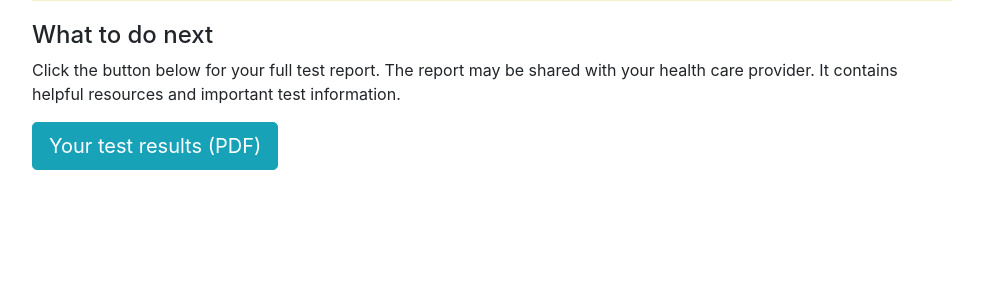
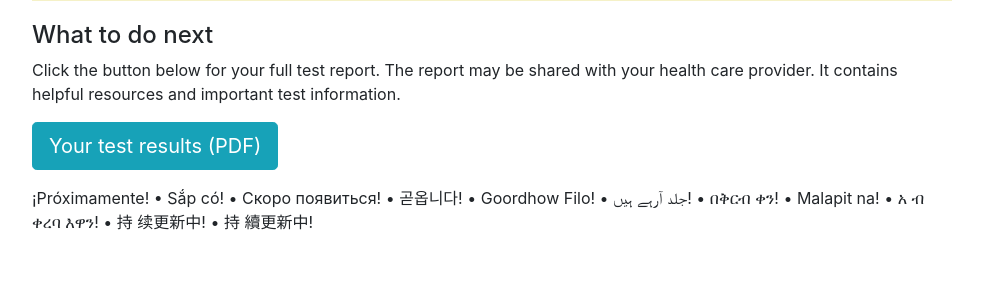
Before and after one commit to kamaal44/securelink, a Flask app: template app/templates/scan/results.html in a window 1280 px wide. Shown: the part 457-746 px from the top of the page, without its empty margins (148-1131 px from the left). Run offline with Flask 2, Linux system fonts and the light colour scheme; the template is opened without the code that fills it: most values are stand-ins (such as "Sample title", 1, 10 or a date in 2020); some libraries are stand-ins or nearby versions.

Commit message:
Add "Coming soon!" in our other languages below the test report PDF button

```diff
--- a/app/templates/scan/results.html
+++ b/app/templates/scan/results.html
@@ -88,6 +88,29 @@
             <input type='submit' class='btn btn-info btn-lg' value="Your test results (PDF)" />
           </form>
         </p>
+        <p>
+          ¡Próximamente!
+          •
+          Sắp có!
+          •
+          Скоро появиться!
+          •
+          곧옵니다!
+          •
+          Goordhow Filo!
+          •
+          جلد آرہے ہیں!
+          •
+          በቅርብ ቀን!
+          •
+          Malapit na!
+          •
+          አ ብ ቀረባ እዋን!
+          •
+          持 续更新中!
+          •
+          持 續更新中!
+        </p>
         {% endif %}
       </div>
 {% endblock %}
```
